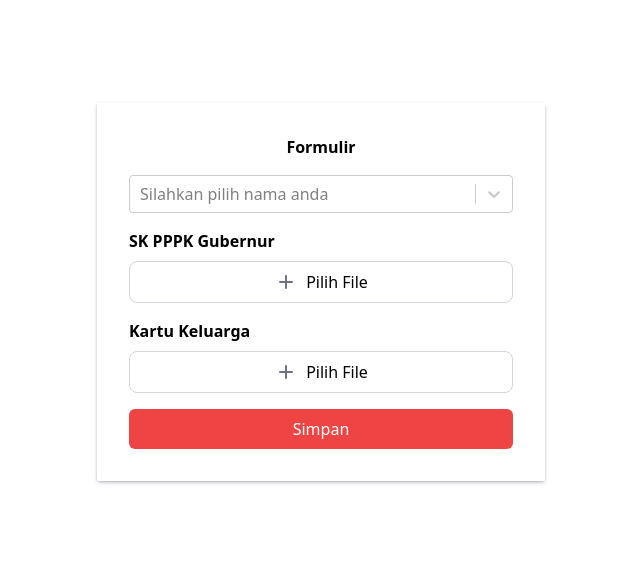
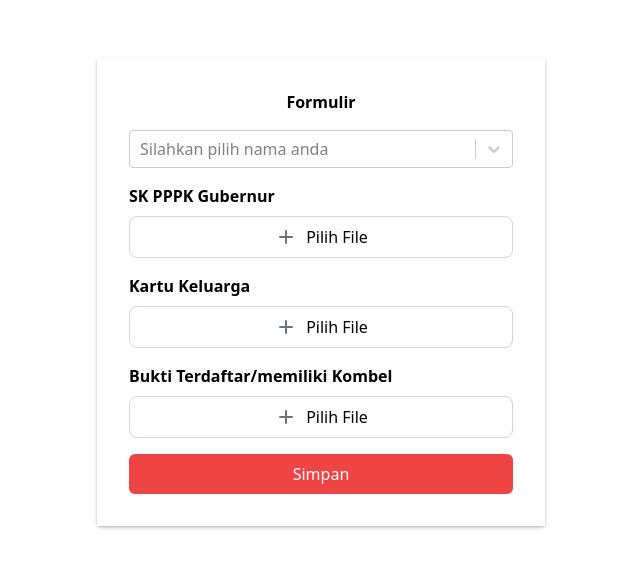
Before and after one commit to ywauran/form-dikda, a React (Create React App) app: page / in a window 1280 px wide. Shown: the part 108-676 px from the top of the page, without its empty margins (319-959 px from the left). Built offline with nearby package versions, Linux system fonts and the light colour scheme; no server answers; the database is empty.

Commit message:
add input kombel

```diff
--- a/package.json
+++ b/package.json
@@ -18,7 +18,7 @@
     "xlsx": "^0.18.5"
   },
   "scripts": {
-    "start": "react-scripts start",
+    "start": "set PORT=3000 && react-scripts start",
     "build": "react-scripts build",
     "test": "react-scripts test",
     "eject": "react-scripts eject"
--- a/src/components/Form.jsx
+++ b/src/components/Form.jsx
@@ -16,6 +16,7 @@ const Form = () => {
   const [selectedItem, setSelectedItem] = useState(null);
   const [skFile, setSKFile] = useState(null);
   const [kkFile, setKKFile] = useState(null);
+  const [kombelFile, setKombelFile] = useState(null); // New input field
   const [showAlert, setShowAlert] = useState(false);
   const [alertType, setAlertType] = useState("");
   const [alertMessage, setAlertMessage] = useState("");
@@ -54,6 +55,7 @@ const Form = () => {
     setSelectedItem(null);
     setSKFile(null);
     setKKFile(null);
+    setKombelFile(null); // Reset the new input field
   };
 
   const showAlertWithTimeout = (type, message, duration) => {
@@ -98,6 +100,24 @@ const Form = () => {
     }
   };
 
+  // New handler for the Bukti Terdaftar/memiliki Kombel input
+  // New handler for the Bukti Terdaftar/memiliki Kombel input
+  const handleKombelFileChange = (e) => {
+    const selectedFile = e.target.files[0];
+    if (
+      selectedFile &&
+      (selectedFile.type === "image/png" || selectedFile.type === "image/jpeg")
+    ) {
+      setKombelFile(selectedFile);
+    } else {
+      showAlertWithTimeout(
+        "error",
+        "Mohon pilih file gambar (PNG/JPEG) untuk Bukti Terdaftar/memiliki Kombel.",
+        5000
+      );
+    }
+  };
+
   // Buat daftar nama dari dataUploaded
   const existingNames = dataUploaded.map((item) => item.name);
 
@@ -110,7 +130,7 @@ const Form = () => {
     }));
 
   const handleSave = async () => {
-    if (selectedItem && skFile && kkFile) {
+    if (selectedItem && skFile && kkFile && kombelFile) {
       try {
         setLoading(true); // Set loading state to true
         const selectedData = data.find(
@@ -135,9 +155,17 @@ const Form = () => {
         await uploadBytes(kkFileRef, kkFile);
         const kkFileDownloadUrl = await getDownloadURL(kkFileRef);
 
+        const kombelFileRef = ref(
+          storage,
+          `files/${newPushedDataRef.key} Bukti Terdaftar/memiliki Kombel.pdf`
+        );
+        await uploadBytes(kombelFileRef, kombelFile);
+        const kombelFileDownloadUrl = await getDownloadURL(kombelFileRef);
+
         await update(newPushedDataRef, {
           skFileUrl: skFileDownloadUrl,
           kkFileUrl: kkFileDownloadUrl,
+          kombelFileUrl: kombelFileDownloadUrl, // Update the new field
         });
         // Show success alert for 5 seconds
         showAlertWithTimeout(
@@ -166,6 +194,7 @@ const Form = () => {
       );
     }
   };
+
   return (
     <div className="flex items-center justify-center h-screen">
       <div className="w-full max-w-sm p-8 md:max-w-md box">
@@ -245,13 +274,46 @@ const Form = () => {
           </label>
         </div>
 
+        {/* New input field for Bukti Terdaftar/memiliki Kombel */}
+        <div className="mb-4">
+          <label htmlFor="file3" className="block mb-2 font-semibold">
+            Bukti Terdaftar/memiliki Kombel
+          </label>
+          <label
+            htmlFor="file3"
+            className="flex items-center justify-center px-4 py-2 transition duration-150 bg-white border border-gray-300 rounded-lg cursor-pointer hover:bg-gray-100"
+          >
+            <svg
+              xmlns="http://www.w3.org/2000/svg"
+              className="w-6 h-6 mr-2 text-gray-500"
+              fill="none"
+              viewBox="0 0 24 24"
+              stroke="currentColor"
+            >
+              <path
+                strokeLinecap="round"
+                strokeLinejoin="round"
+                strokeWidth={2}
+                d="M12 6v6m0 0v6m0-6h6m-6 0H6"
+              />
+            </svg>
+            <span>{kombelFile ? kombelFile.name : "Pilih File"}</span>
+            <input
+              type="file"
+              id="file3"
+              accept=".pdf"
+              onChange={handleKombelFileChange}
+              className="hidden"
+            />
+          </label>
+        </div>
+
         <button
           onClick={handleSave}
-          disabled={loading} // Disable the button when loading
+          disabled={loading}
           className="w-full px-4 py-2 text-white transition duration-150 bg-red-500 rounded-md hover:bg-red-600"
         >
-          {loading ? "Menyimpan..." : "Simpan"}{" "}
-          {/* Change button text based on loading state */}
+          {loading ? "Menyimpan..." : "Simpan"}
         </button>
         {showAlert && alertType === "success" && (
           <AlertSuccess title="Berhasil" description={alertMessage} />
```
Also changed, not shown: 1 other file (tests, documents, lock files or other folders).
